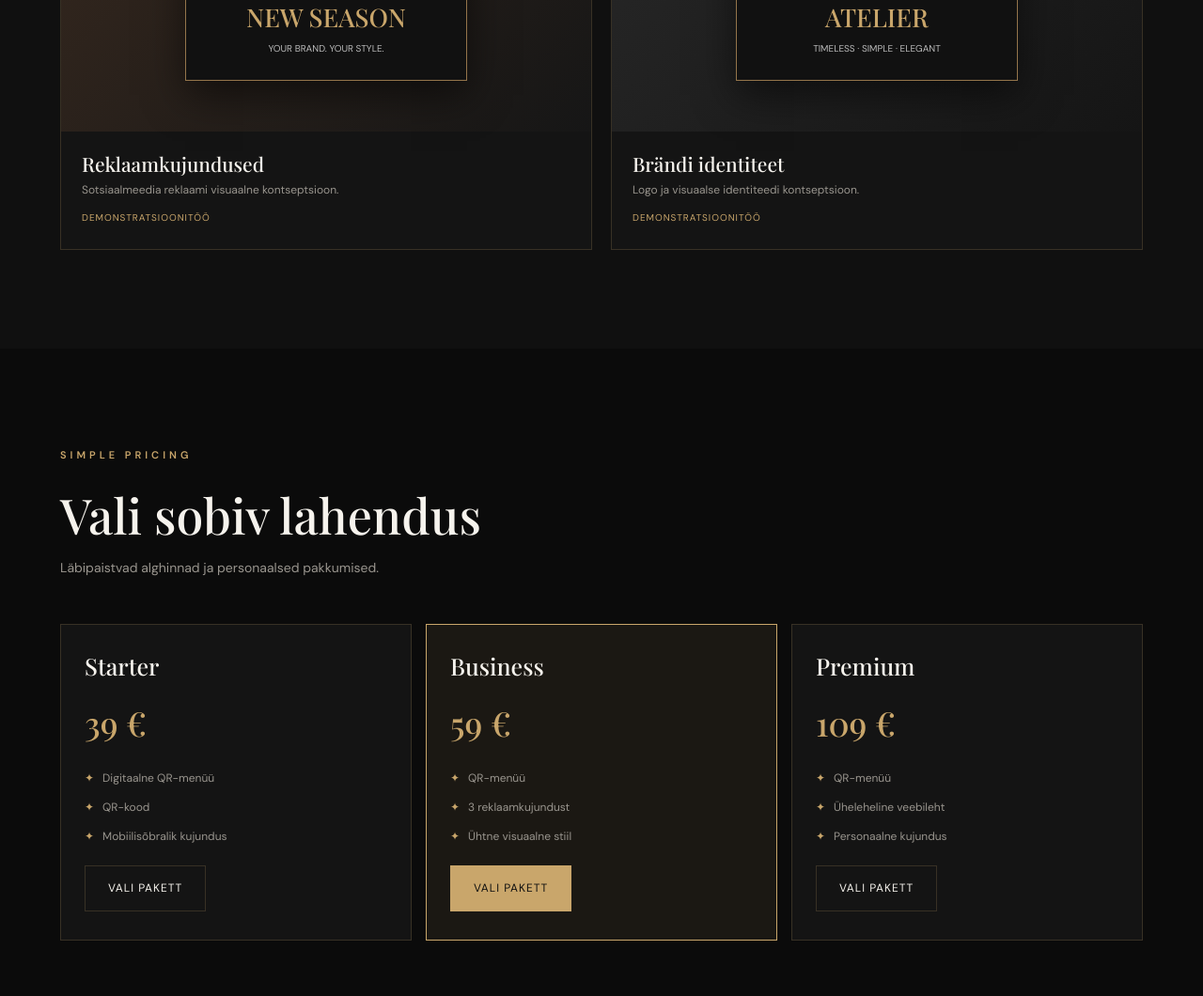
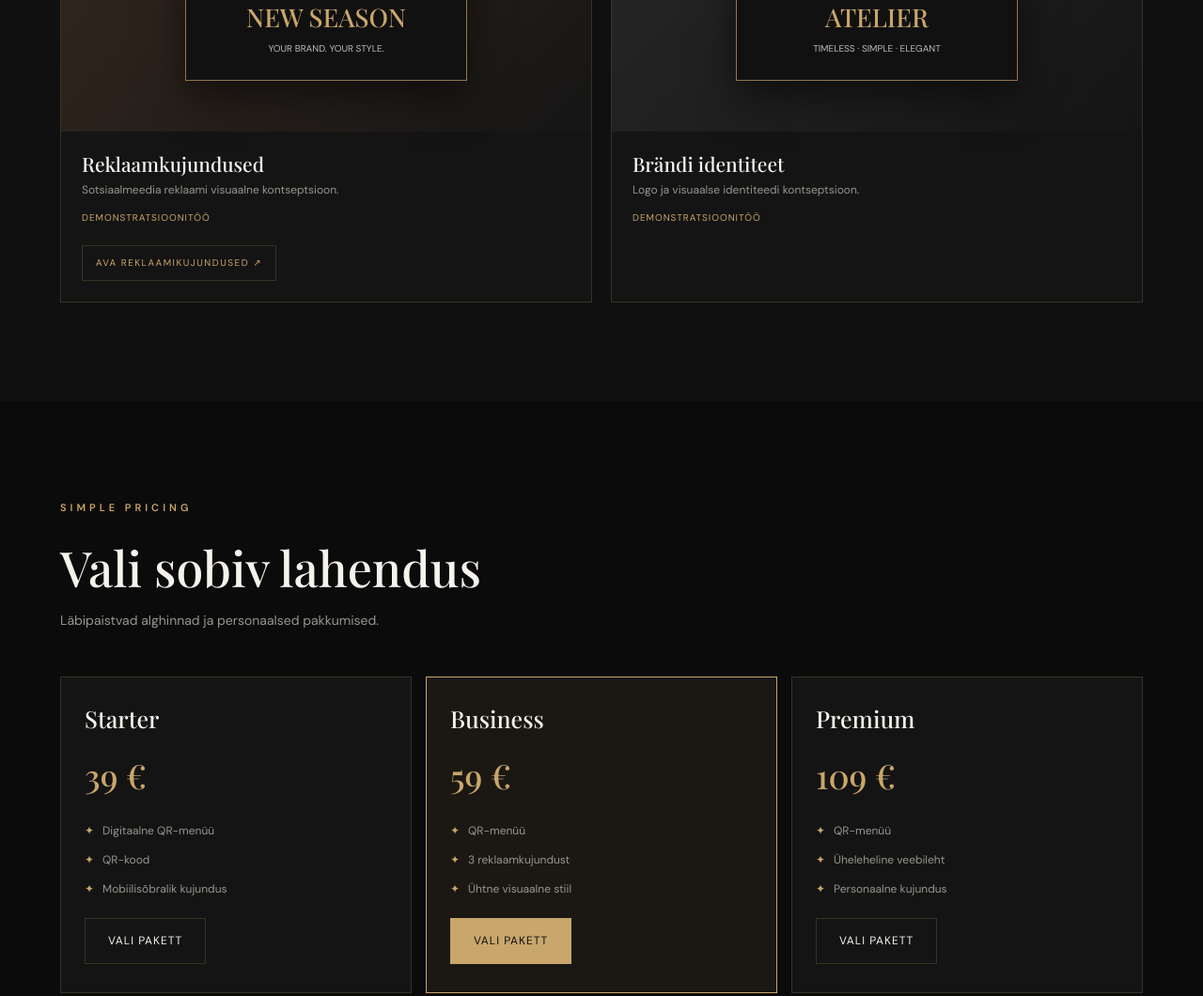
Before and after one commit to ahievaaisha-gif/menustudio, a plain HTML site: page index.html in a window 1280 px wide. Shown: the part 3138-4198 px from the top of the page at 94% size. Drawn offline with nearby package versions, Linux system fonts and the light colour scheme.

Commit message:
Update index.html

```diff
--- a/index.html
+++ b/index.html
@@ -1,3 +1,4 @@
+
 
 <!DOCTYPE html>
 <html lang="et">
@@ -171,7 +172,7 @@ section{padding:75px 0}
 <a class="menu-project-link" href="https://ahievaaisha-gif.github.io/menustudio/la-tavola.html" target="_blank" rel="noopener noreferrer" data-i="viewMenu">VAATA MENÜÜD ↗</a>
 </div></article>
 <article class="project"><div class="project-art website"><div class="mockup"><div class="eyebrow">COFFEE HOUSE</div><h3>MONO</h3><p>COFFEE · COMMUNITY · QUALITY</p></div></div><div class="project-info"><h3 data-i="p2Title">Kohviku veebileht</h3><p data-i="p2Text">Minimalistliku kohviku veebilehe kontseptsioon.</p><span class="demo-label" data-i="demo">Demonstratsioonitöö</span><br><a class="menu-project-link" href="mono.html" target="_blank" rel="noopener noreferrer">AVA MONO SAITI ↗</a></div></article>
-<article class="project"><div class="project-art social"><div class="mockup"><div class="eyebrow">SPECIAL OFFER</div><h3>NEW SEASON</h3><p>YOUR BRAND. YOUR STYLE.</p></div></div><div class="project-info"><h3 data-i="p3Title">Reklaamkujundused</h3><p data-i="p3Text">Sotsiaalmeedia reklaami visuaalne kontseptsioon.</p><span class="demo-label" data-i="demo">Demonstratsioonitöö</span></div></article>
+<article class="project"><div class="project-art social"><div class="mockup"><div class="eyebrow">SPECIAL OFFER</div><h3>NEW SEASON</h3><p>YOUR BRAND. YOUR STYLE.</p></div></div><div class="project-info"><h3 data-i="p3Title">Reklaamkujundused</h3><p data-i="p3Text">Sotsiaalmeedia reklaami visuaalne kontseptsioon.</p><span class="demo-label" data-i="demo">Demonstratsioonitöö</span><br><a class="menu-project-link" href="new-season.html" target="_blank" rel="noopener noreferrer">AVA REKLAAMIKUJUNDUSED ↗</a></div></article>
 <article class="project"><div class="project-art brand"><div class="mockup"><div class="eyebrow">BRAND IDENTITY</div><h3>ATELIER</h3><p>TIMELESS · SIMPLE · ELEGANT</p></div></div><div class="project-info"><h3 data-i="p4Title">Brändi identiteet</h3><p data-i="p4Text">Logo ja visuaalse identiteedi kontseptsioon.</p><span class="demo-label" data-i="demo">Demonstratsioonitöö</span></div></article>
 </div>
 </div>
```
